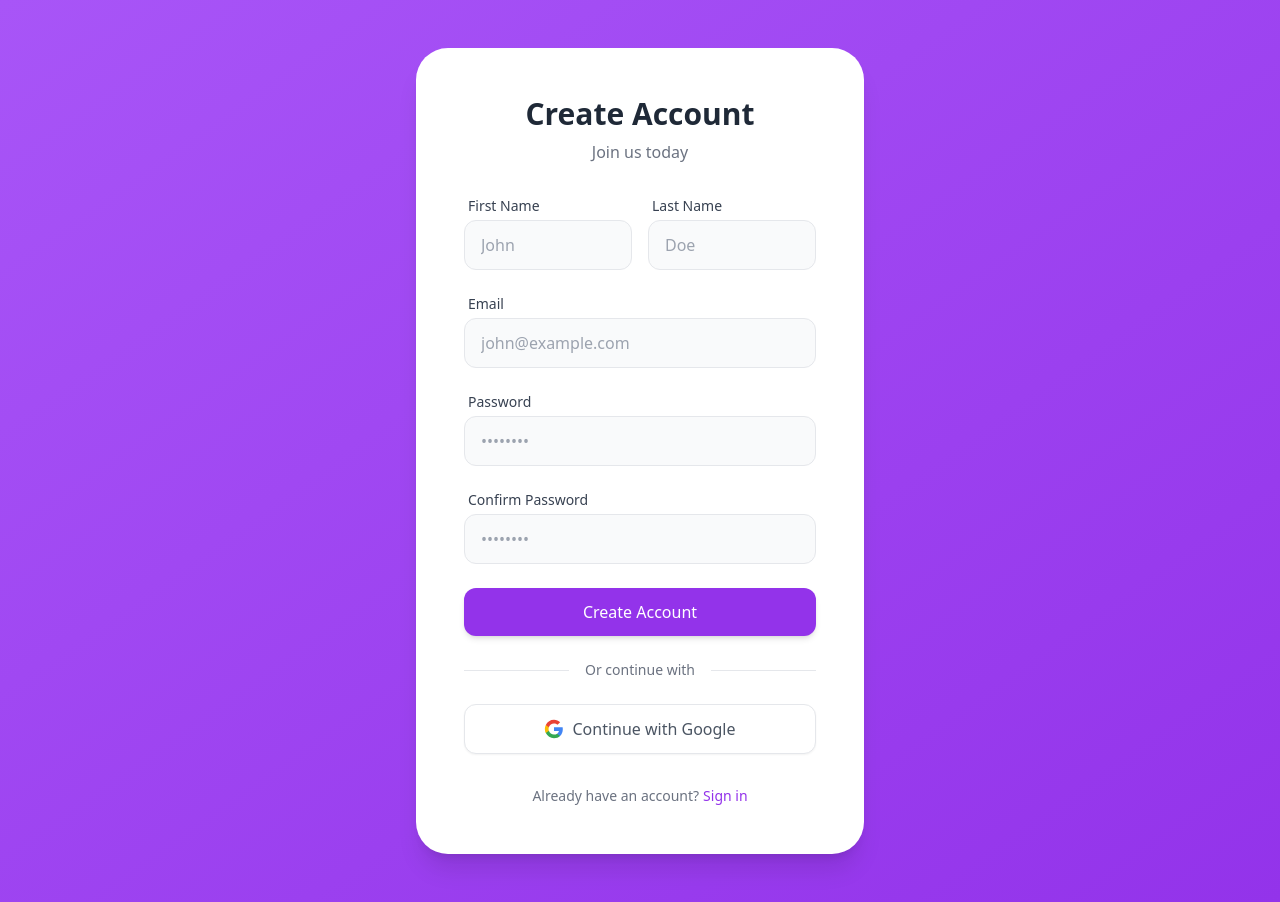
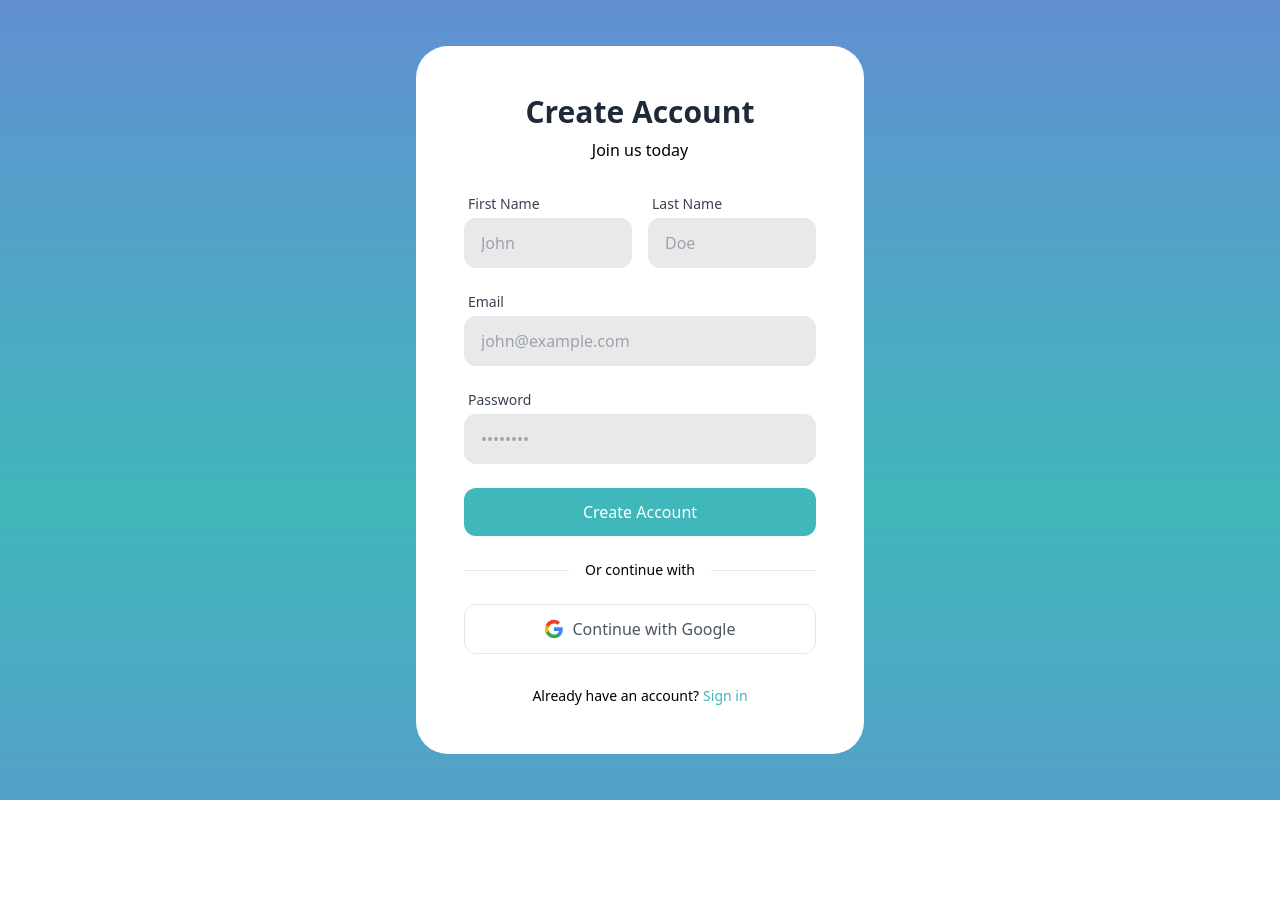
Before and after one commit to danielnguywn/HackUTD, a React (Create React App) app in the folder frontend/: page /signup in a window 1280 px wide. After the commit the page ends 800 px from the top, so only its background shows below. Built offline with nearby package versions, Linux system fonts and the light colour scheme.

Commit message:
Tweaked signin signup pages

```diff
--- a/frontend/src/Pages/questionnaire.js
+++ b/frontend/src/Pages/questionnaire.js
@@ -22,6 +22,8 @@ const Questionnaire = () => {
                         </div>
                         <div className="form-label">What is your goal amount?</div>
                         <input className="form-input" placeholder="Enter goal amount..."/>
+                        <div className="form-label">How much is currently saved?</div>
+                        <input className="form-input" placeholder="Enter saved amount..."/>
                         <div className="align-right">
                             <Link to="/dashboard" className="teal-button">Complete form</Link>
                         </div>
--- /dev/null
+++ b/frontend/src/Pages/signin.css
@@ -0,0 +1,9 @@
+.signin-background {
+    display: flex;
+    width: 100vw;
+    height: 100vh;
+    position: absolute;
+    background-image: linear-gradient(var(--teal), var(--purple), var(--teal));
+    background-size: auto 200%;
+    animation: scrollGradientVertical 8s linear infinite;
+}
--- a/frontend/src/Pages/signup.js
+++ b/frontend/src/Pages/signup.js
@@ -53,7 +53,7 @@ const SignUp = () => {
         };
         localStorage.setItem('userInfo', JSON.stringify(userInfo));
         console.log("User signed up:", userInfo);
-        navigate('/form');
+        navigate('/dashboard');
     };
 
     const validateForm = () => {
@@ -106,13 +106,13 @@ const SignUp = () => {
     };
 
     return (
-        <div className="min-h-screen relative flex items-center justify-center py-12">
-            <div className="absolute inset-0 bg-gradient-to-br from-purple-500 to-purple-600"></div>
+        <div className="min-h-screen relative flex items-center justify-center">
+            <div className="signin-background"></div>
             <div className="relative w-full max-w-md mx-4">
-                <div className="bg-white rounded-[2rem] shadow-xl p-8 md:p-12">
+                <div className="bg-white rounded-[2rem] p-8 md:p-12">
                     <div className="text-center mb-8">
                         <h1 className="text-3xl font-bold text-gray-800">Create Account</h1>
-                        <p className="text-gray-500 mt-2">Join us today</p>
+                        <p className="text-[#E9E9E9]0 mt-2">Join us today</p>
                     </div>
                     <form onSubmit={handleSignUp} className="space-y-6">
                         <div className="grid grid-cols-2 gap-4">
@@ -126,7 +126,7 @@ const SignUp = () => {
                                     name="firstName"
                                     value={formData.firstName}
                                     onChange={handleInputChange}
-                                    className="w-full px-4 py-3 rounded-xl bg-gray-50 border border-gray-200 focus:border-purple-500 focus:ring-2 focus:ring-purple-200 outline-none transition-all"
+                                    className="w-full px-4 py-3 rounded-xl bg-[#E9E9E9] border focus:border-[#40B7BA] hover:bg-[#D9D9D9] focus:ring-2 focus:ring-[#40B7BA] outline-none transition-all"
                                     placeholder="John"
                                 />
                             </div>
@@ -140,7 +140,7 @@ const SignUp = () => {
                                     name="lastName"
                                     value={formData.lastName}
                                     onChange={handleInputChange}
-                                    className="w-full px-4 py-3 rounded-xl bg-gray-50 border border-gray-200 focus:border-purple-500 focus:ring-2 focus:ring-purple-200 outline-none transition-all"
+                                    className="w-full px-4 py-3 rounded-xl bg-[#E9E9E9] border focus:border-[#40B7BA] hover:bg-[#D9D9D9] focus:ring-2 focus:ring-[#40B7BA] outline-none transition-all"
                                     placeholder="Doe"
                                 />
                             </div>
@@ -155,7 +155,7 @@ const SignUp = () => {
                                 name="email"
                                 value={formData.email}
                                 onChange={handleInputChange}
-                                className="w-full px-4 py-3 rounded-xl bg-gray-50 border border-gray-200 focus:border-purple-500 focus:ring-2 focus:ring-purple-200 outline-none transition-all"
+                                className="w-full px-4 py-3 rounded-xl bg-[#E9E9E9] border focus:border-[#40B7BA] hover:bg-[#D9D9D9] focus:ring-2 focus:ring-[#40B7BA] outline-none transition-all"
                                 placeholder="john@example.com"
                             />
                         </div>
@@ -169,21 +169,7 @@ const SignUp = () => {
                                 name="password"
                                 value={formData.password}
                                 onChange={handleInputChange}
-                                className="w-full px-4 py-3 rounded-xl bg-gray-50 border border-gray-200 focus:border-purple-500 focus:ring-2 focus:ring-purple-200 outline-none transition-all"
-                                placeholder="••••••••"
-                            />
-                        </div>
-                        <div>
-                            <label htmlFor="confirmPassword" className="block text-sm font-medium text-gray-700 mb-1 ml-1">
-                                Confirm Password
-                            </label>
-                            <input
-                                type="password"
-                                id="confirmPassword"
-                                name="confirmPassword"
-                                value={formData.confirmPassword}
-                                onChange={handleInputChange}
-                                className="w-full px-4 py-3 rounded-xl bg-gray-50 border border-gray-200 focus:border-purple-500 focus:ring-2 focus:ring-purple-200 outline-none transition-all"
+                                className="w-full px-4 py-3 rounded-xl bg-[#E9E9E9] border focus:border-[#40B7BA] hover:bg-[#D9D9D9] focus:ring-2 focus:ring-[#40B7BA] outline-none transition-all"
                                 placeholder="••••••••"
                             />
                         </div>
@@ -194,30 +180,30 @@ const SignUp = () => {
                         )}
                         <button
                             type="submit"
-                            className="w-full bg-purple-600 hover:bg-purple-700 text-white font-medium py-3 px-4 rounded-xl transition-all transform hover:scale-[1.02] active:scale-[0.98] shadow-md hover:shadow-lg"
+                            className="w-full bg-[#40B7BA] hover:bg-[#2A8199] text-white font-medium py-3 px-4 rounded-xl transition-all"
                         >
                             Create Account
                         </button>
                         <div className="relative my-6">
                             <div className="absolute inset-0 flex items-center">
-                                <div className="w-full border-t border-gray-200"></div>
+                                <div className="w-full border-t "></div>
                             </div>
                             <div className="relative flex justify-center text-sm">
-                                <span className="px-4 text-gray-500 bg-white">Or continue with</span>
+                                <span className="px-4 text-[#E9E9E9]0 bg-white">Or continue with</span>
                             </div>
                         </div>
                         <button
                             type="button"
                             onClick={handleGoogleSignUp}
-                            className="w-full bg-white hover:bg-gray-50 text-gray-600 font-medium py-3 px-4 border border-gray-200 rounded-xl transition-all transform hover:scale-[1.02] active:scale-[0.98] shadow-sm hover:shadow-md flex items-center justify-center gap-2"
+                            className="w-full bg-white hover:bg-[#E9E9E9] text-gray-600 font-medium py-3 px-4 border  rounded-xl transition-all flex items-center justify-center gap-2"
                         >
                             <GoogleIcon />
                             Continue with Google
                         </button>
                     </form>
-                    <div className="mt-8 text-center text-sm text-gray-500">
+                    <div className="mt-8 text-center text-sm text-[#E9E9E9]0">
                         Already have an account?
-                        <Link to="/signin" className="text-purple-600 hover:text-purple-700 ml-1">
+                        <Link to="/signin" className="text-[#40B7BA] hover:text-[#2A8199] transition-all ml-1">
                             Sign in
                         </Link>
                     </div>
```
Also changed, not shown: frontend/src/Pages/signin.js (+12 -11 lines).
